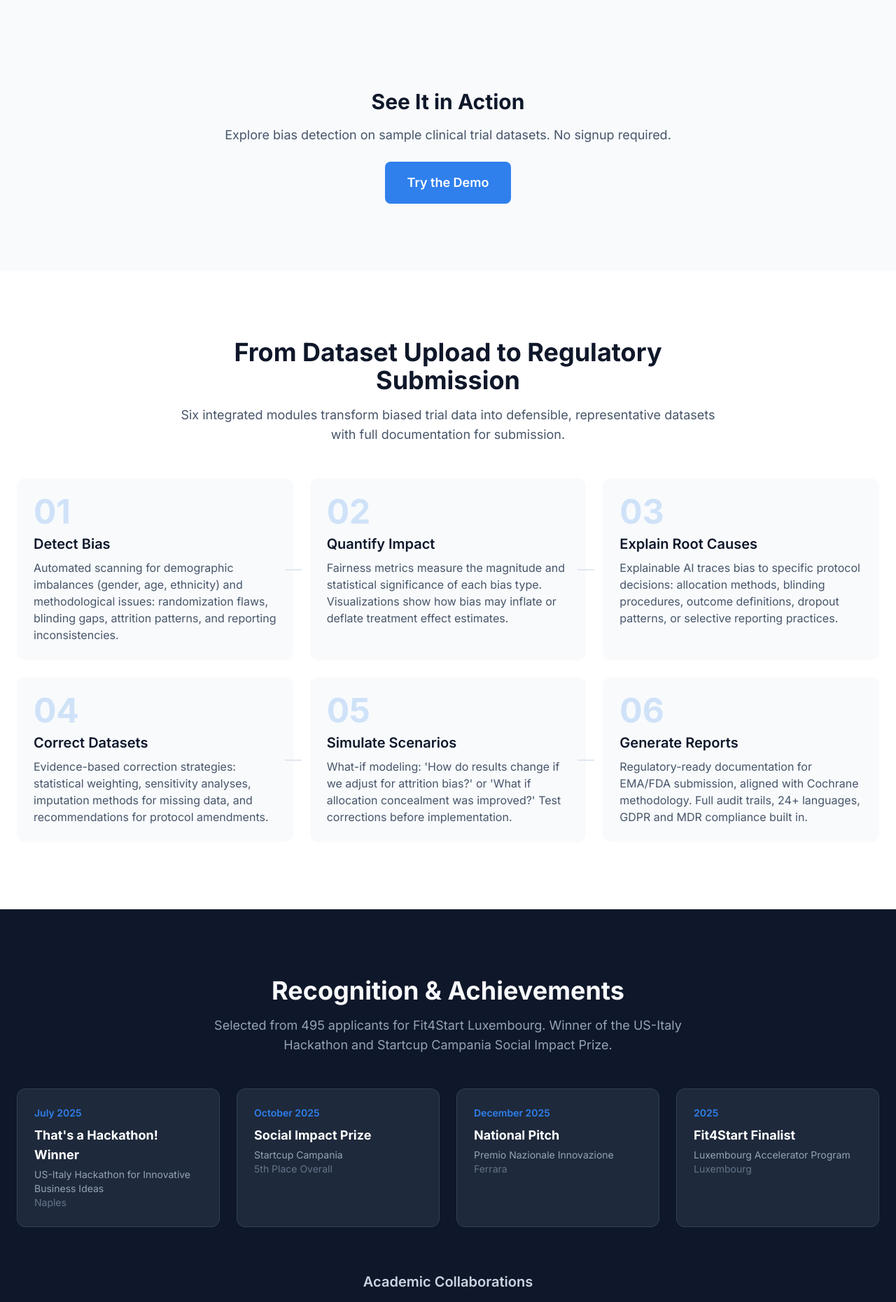
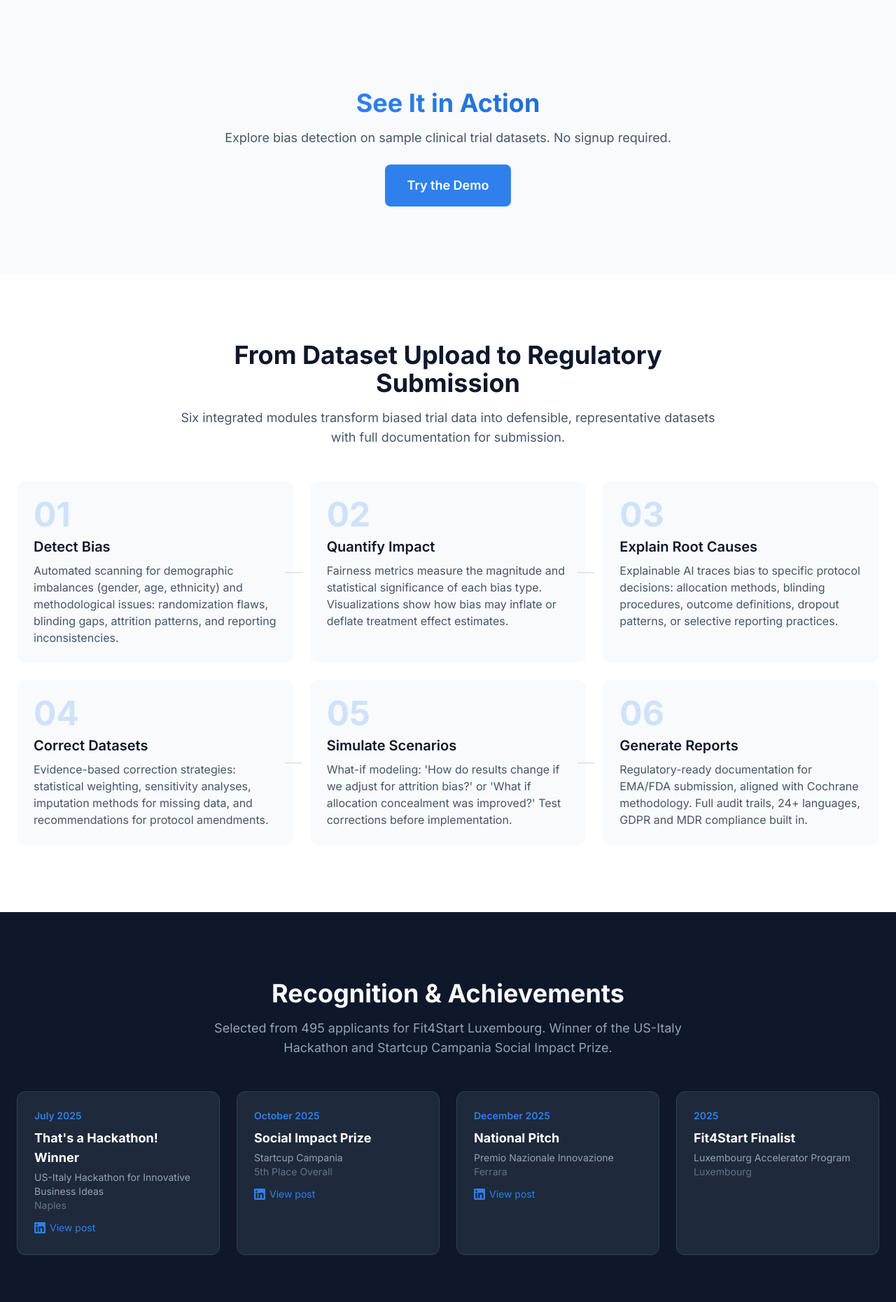
Before and after one commit to clinequal/clinequal-frontend, a Next.js app: page / in a window 1280 px wide. Shown: the part 2720-4580 px from the top of the page at 70% size. Built offline with nearby package versions, Linux system fonts and the light colour scheme.

Commit message:
Enhance UI for DemoCTASection and TrustSection
Updated DemoCTASection heading with gradient text styling and increased font size for improved visual appeal. Added LinkedIn post links to TrustSection achievements, including an icon and external link for each relevant entry.

```diff
--- a/src/components/sections/DemoCTASection.tsx
+++ b/src/components/sections/DemoCTASection.tsx
@@ -7,8 +7,10 @@ export function DemoCTASection() {
     <Section background="gray">
       <Container>
         <div className="max-w-2xl mx-auto text-center">
-          <h2 className="text-2xl md:text-3xl font-bold mb-4">
-            See It in Action
+          <h2 className="text-3xl md:text-4xl font-bold mb-4">
+            <span className="bg-gradient-to-r from-primary to-primary-dark bg-clip-text text-transparent">
+              See It in Action
+            </span>
           </h2>
           <p className="text-lg text-slate-600 mb-6">
             Explore bias detection on sample clinical trial datasets. No signup
--- a/src/components/sections/TrustSection.tsx
+++ b/src/components/sections/TrustSection.tsx
@@ -8,18 +8,24 @@ const achievements = [
     event: "US-Italy Hackathon for Innovative Business Ideas",
     location: "Naples",
     date: "July 2025",
+    linkedinPost:
+      "https://www.linkedin.com/posts/andreadegiorgio_thats-hackathon-and-this-is-our-winning-activity-7348789859928449026-rts9",
   },
   {
     title: "Social Impact Prize",
     event: "Startcup Campania",
     location: "5th Place Overall",
     date: "October 2025",
+    linkedinPost:
+      "https://www.linkedin.com/posts/clinequal_we-welcomed-with-great-pleasure-our-5th-place-activity-7387808342166958080-7u85",
   },
   {
     title: "National Pitch",
     event: "Premio Nazionale Innovazione",
     location: "Ferrara",
     date: "December 2025",
+    linkedinPost:
+      "https://www.linkedin.com/posts/clinequal_pni2025-clinequal-rethain-activity-7403720042640650240-qU6M",
   },
   {
     title: "Fit4Start Finalist",
@@ -94,6 +100,19 @@ export function TrustSection() {
                 </h3>
                 <p className="text-slate-400 text-sm">{achievement.event}</p>
                 <p className="text-slate-500 text-sm">{achievement.location}</p>
+                {achievement.linkedinPost && (
+                  <a
+                    href={achievement.linkedinPost}
+                    target="_blank"
+                    rel="noopener noreferrer"
+                    className="inline-flex items-center gap-1.5 mt-3 text-sm text-primary hover:text-primary-light transition-colors"
+                  >
+                    <svg className="w-4 h-4" fill="currentColor" viewBox="0 0 24 24">
+                      <path d="M20.447 20.452h-3.554v-5.569c0-1.328-.027-3.037-1.852-3.037-1.853 0-2.136 1.445-2.136 2.939v5.667H9.351V9h3.414v1.561h.046c.477-.9 1.637-1.85 3.37-1.85 3.601 0 4.267 2.37 4.267 5.455v6.286zM5.337 7.433c-1.144 0-2.063-.926-2.063-2.065 0-1.138.92-2.063 2.063-2.063 1.14 0 2.064.925 2.064 2.063 0 1.139-.925 2.065-2.064 2.065zm1.782 13.019H3.555V9h3.564v11.452zM22.225 0H1.771C.792 0 0 .774 0 1.729v20.542C0 23.227.792 24 1.771 24h20.451C23.2 24 24 23.227 24 22.271V1.729C24 .774 23.2 0 22.222 0h.003z"/>
+                    </svg>
+                    View post
+                  </a>
+                )}
               </div>
             ))}
           </div>
```
